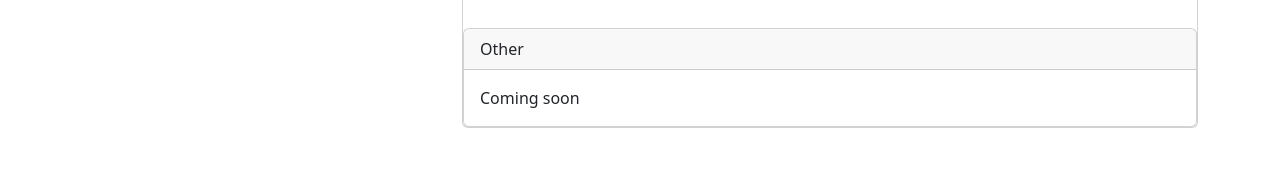
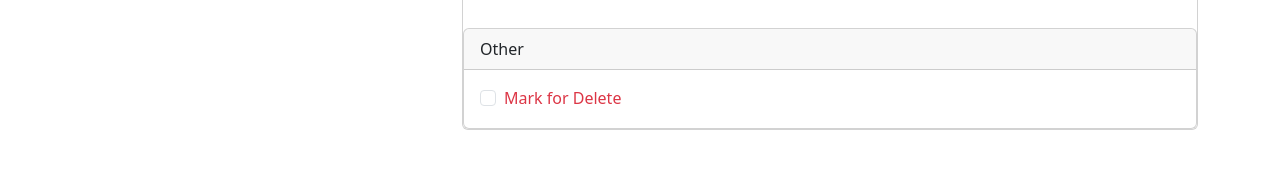
Before and after one commit to 2025-spring-jsf-online/quiz-editor, an Angular app: page / in a window 1280 px wide. Both pictures are taken after a click on the button "Add New Quiz". Shown: the part 299-468 px from the top of the page. Built offline with nearby package versions, Linux system fonts and the light colour scheme.

Commit message:
added marked for delete

```diff
--- a/src/app/app.component.html
+++ b/src/app/app.component.html
@@ -11,6 +11,9 @@
             *ngFor="let q of quizzes"
             (click)="selectQuiz(q)"
             [class.active]="q === selectedQuiz"
+            [style.text-decoration]="
+              q.markedForDelete ? 'line-through' : 'inherit'
+            "
           >
             {{ q.quizName }}
             <small class="fst-italic fw-lighter">
@@ -66,7 +69,18 @@
         </div>
         <div class="card mt-3">
           <div class="card-header">Other</div>
-          <div class="card-body">Coming soon</div>
+          <div class="card-body">
+            <div class="form-check">
+              <label for="" class="form-check-label text-danger">
+                <input
+                  type="checkbox"
+                  class="form-check-input"
+                  [(ngModel)]="selectedQuiz.markedForDelete"
+                />
+                Mark for Delete
+              </label>
+            </div>
+          </div>
         </div>
       </div>
       <div class="col-md-8 mt-3" *ngIf="selectedQuiz == undefined">
--- a/src/app/app.component.ts
+++ b/src/app/app.component.ts
@@ -1,9 +1,11 @@
 import { Component, OnInit } from '@angular/core';
 import { QuizService } from './quiz.service';
+import { mapToResolve } from '@angular/router';
 
 interface QuizDisplay {
   quizName: string;
   quizQuestions: QuestionDisplay[];
+  markedForDelete: boolean;
 }
 
 interface QuestionDisplay {
@@ -30,6 +32,7 @@ export class AppComponent implements OnInit {
       quizQuestions: x.questions.map((y: any) => ({
         questionName: y.name,
       })),
+      markedForDelete: false,
     }));
 
     console.log(this.quizzes);
@@ -48,6 +51,7 @@ export class AppComponent implements OnInit {
     const newQuiz = {
       quizName: 'Untitled Quiz',
       quizQuestions: [],
+      markedForDelete: false,
     };
 
     this.quizzes = [...this.quizzes, newQuiz];
```
